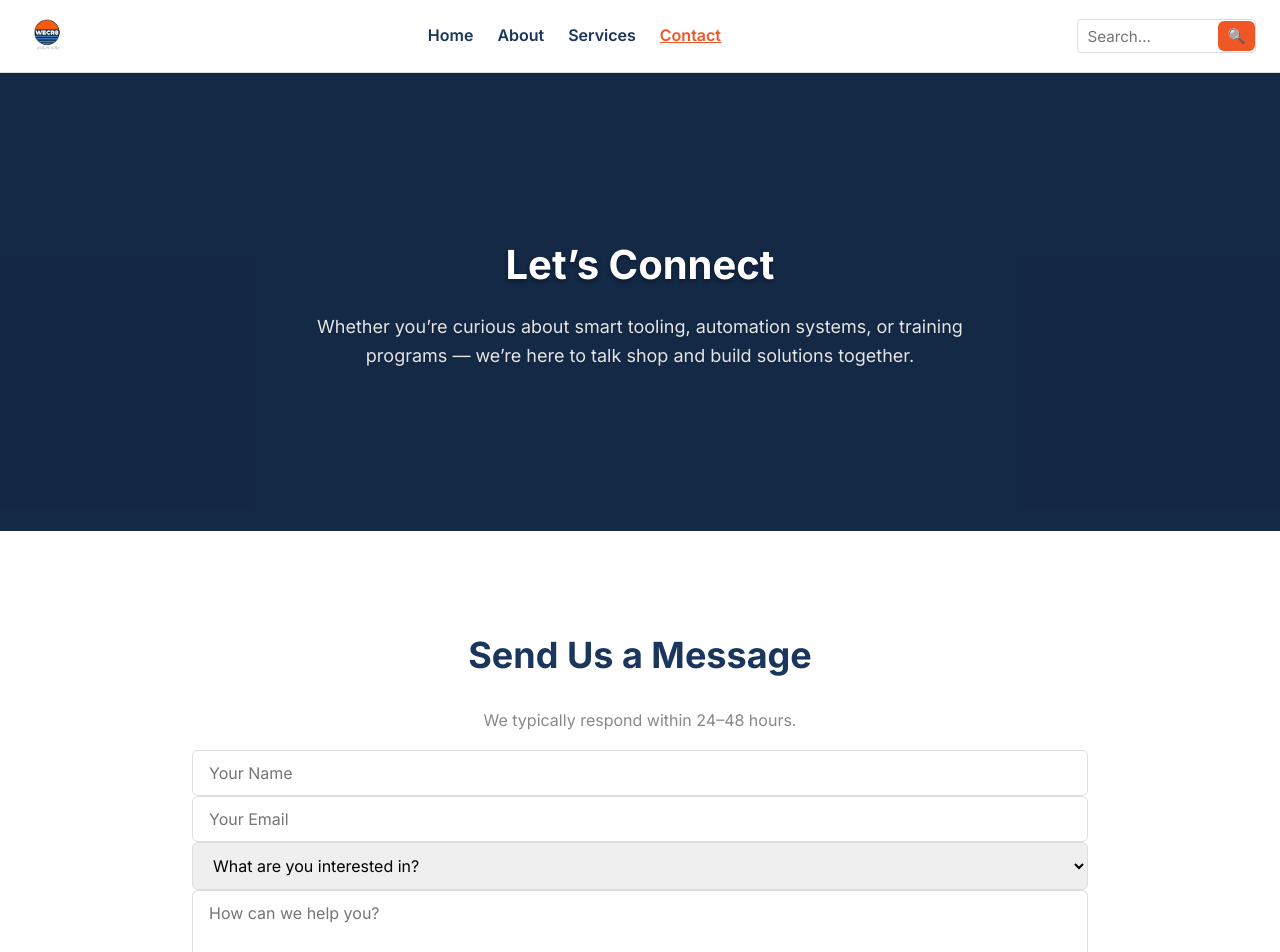
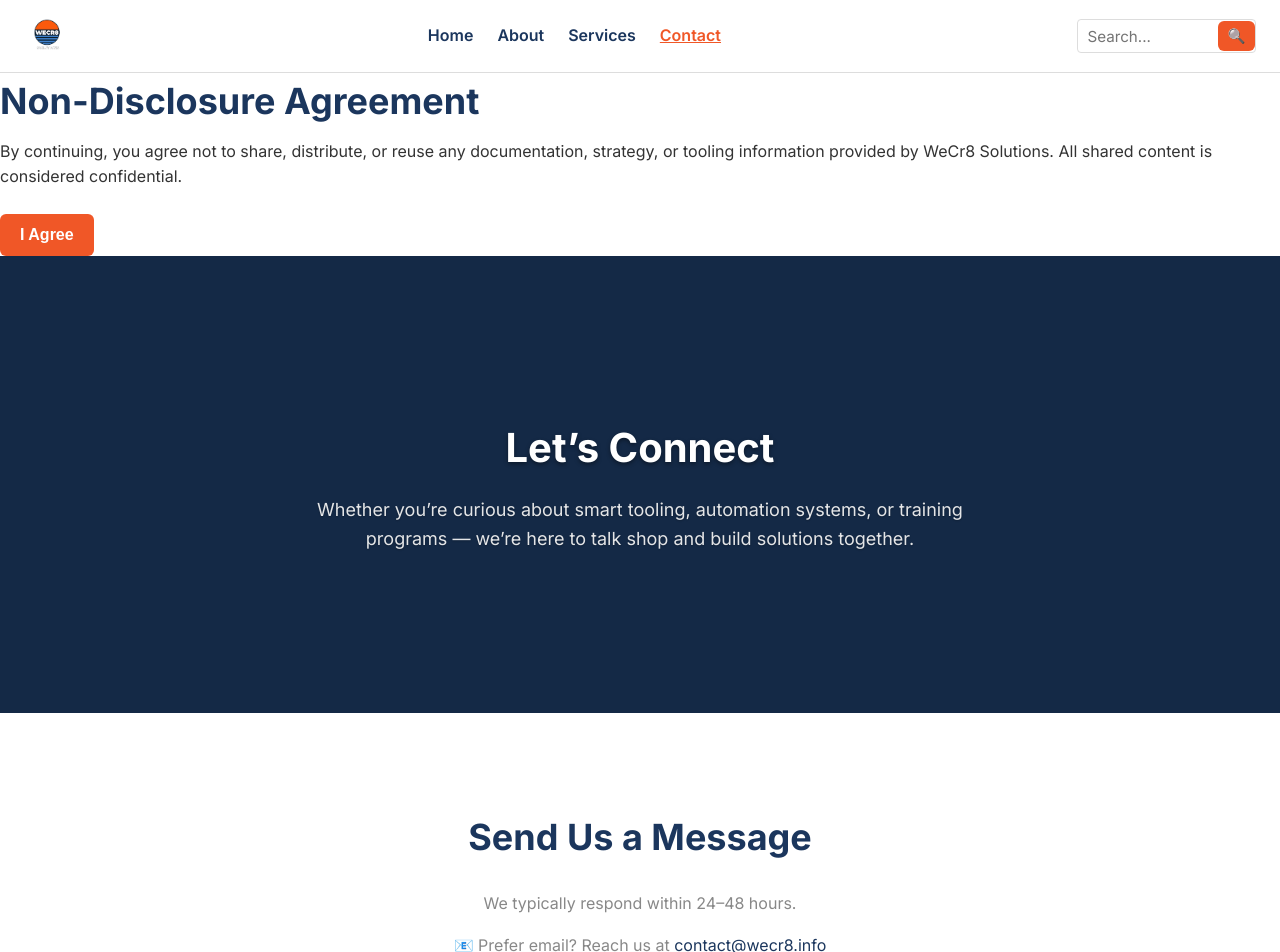
Before and after one commit to WeCr8/wecr8.info_website, a Vue app: page /contact in a window 1280 px wide. Shown: the top 952 px of the page. Built offline with nearby package versions, Linux system fonts and the light colour scheme.

Commit message:
new contact view

```diff
--- a/src/views/ContactView.vue
+++ b/src/views/ContactView.vue
@@ -1,9 +1,57 @@
 <script setup>
 import BaseSection from '@/components/BaseSection.vue'
+import { ref } from 'vue'
+
+const name = ref('')
+const email = ref('')
+const interest = ref('')
+const message = ref('')
+const ndaAccepted = ref(false)
+const showNDA = ref(true)
+
+function agreeToNDA() {
+  ndaAccepted.value = true
+  showNDA.value = false
+}
+
+function handleSubmit() {
+  const ticketID = 'TKT-' + Math.floor(1000 + Math.random() * 9000)
+
+  const submission = {
+    name: name.value,
+    email: email.value,
+    interest: interest.value,
+    message: message.value,
+    ticketID,
+  }
+
+  console.log('Form submitted:', submission)
+
+  if (interest.value === 'Smart Tooling & Zoller') {
+    window.location.href = 'https://forms.gle/YOUR_TOOLING_FORM'
+  } else if (interest.value === 'Training Programs') {
+    window.location.href = 'https://forms.gle/YOUR_TRAINING_FORM'
+  } else if (interest.value === 'General Inquiry') {
+    window.location.href = '/thanks'
+  } else {
+    window.location.href = 'https://calendly.com/wecr8/discovery-call'
+  }
+}
 </script>
 
 <template>
   <div class="contact-page">
+    <!-- 🔷 NDA Modal -->
+    <div v-if="showNDA" class="fixed inset-0 bg-black bg-opacity-60 flex items-center justify-center z-50">
+      <div class="bg-white p-6 rounded-xl max-w-lg shadow-xl">
+        <h2 class="text-xl font-bold mb-2">Non-Disclosure Agreement</h2>
+        <p class="text-sm text-gray-700 mb-4 max-h-60 overflow-y-auto">
+          By continuing, you agree not to share, distribute, or reuse any documentation, strategy, or tooling information provided by WeCr8 Solutions. All shared content is considered confidential.
+        </p>
+        <button @click="agreeToNDA" class="cta w-full">I Agree</button>
+      </div>
+    </div>
+
     <!-- 🔷 Hero Section -->
     <BaseSection variant="blue" align="center" padding="xl">
       <template #default>
@@ -24,14 +72,12 @@ import BaseSection from '@/components/BaseSection.vue'
           <h2 class="text-2xl font-bold text-heading mb-4">Send Us a Message</h2>
           <p class="text-muted mb-6 text-sm">We typically respond within 24–48 hours.</p>
 
-          <!-- ✅ Netlify Form -->
-          <form name="ContactForm" method="POST" data-netlify="true" class="grid gap-4 text-left">
-            <input type="hidden" name="form-name" value="ContactForm" />
+          <!-- 🚀 Dynamic Routing Form -->
+          <form @submit.prevent="handleSubmit" class="grid gap-4 text-left" v-if="ndaAccepted">
+            <input v-model="name" type="text" name="name" placeholder="Your Name" required class="input" />
+            <input v-model="email" type="email" name="email" placeholder="Your Email" required class="input" />
 
-            <input type="text" name="name" placeholder="Your Name" required class="input" />
-            <input type="email" name="email" placeholder="Your Email" required class="input" />
-
-            <select name="interest" required class="input">
+            <select v-model="interest" name="interest" required class="input">
               <option value="" disabled selected>What are you interested in?</option>
               <option value="Smart Tooling & Zoller">Smart Tooling & Zoller Integration</option>
               <option value="CNC Automation">Automation & CNC Optimization</option>
@@ -40,6 +86,7 @@ import BaseSection from '@/components/BaseSection.vue'
             </select>
 
             <textarea
+              v-model="message"
               name="message"
               rows="5"
               placeholder="How can we help you?"
```
